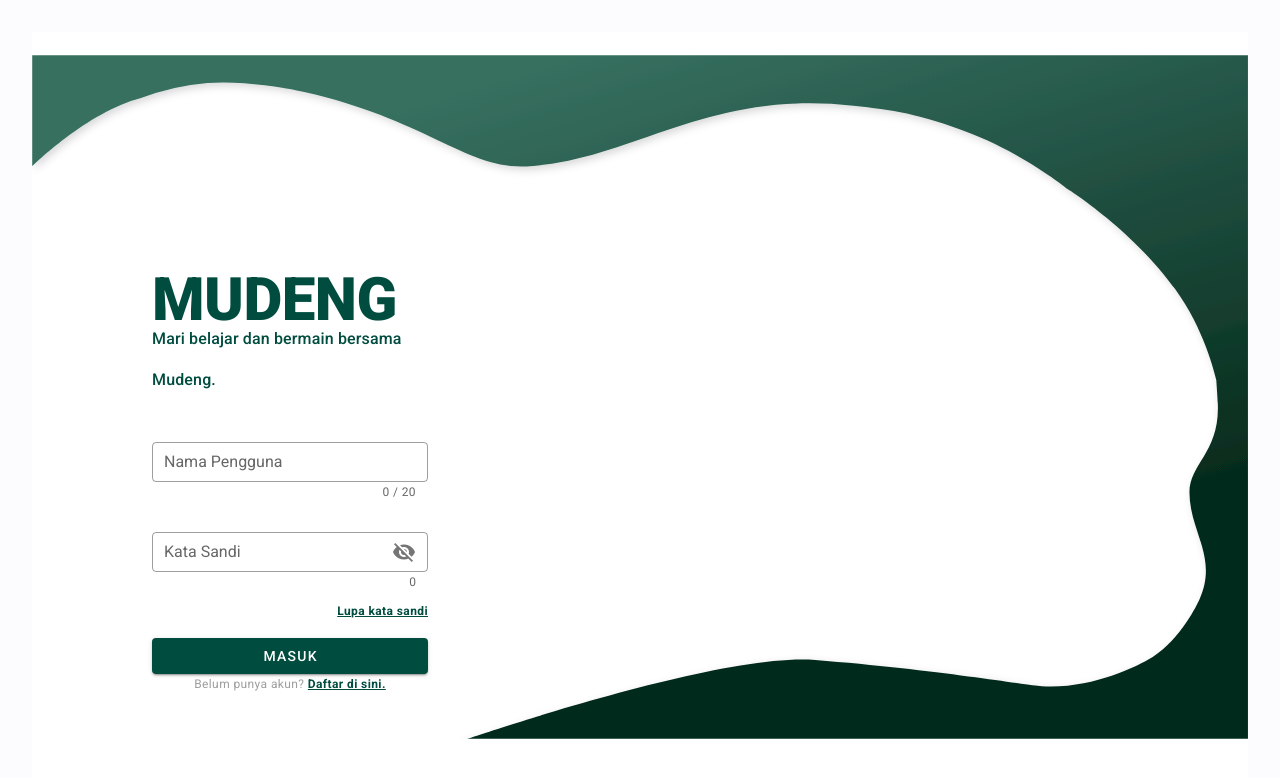
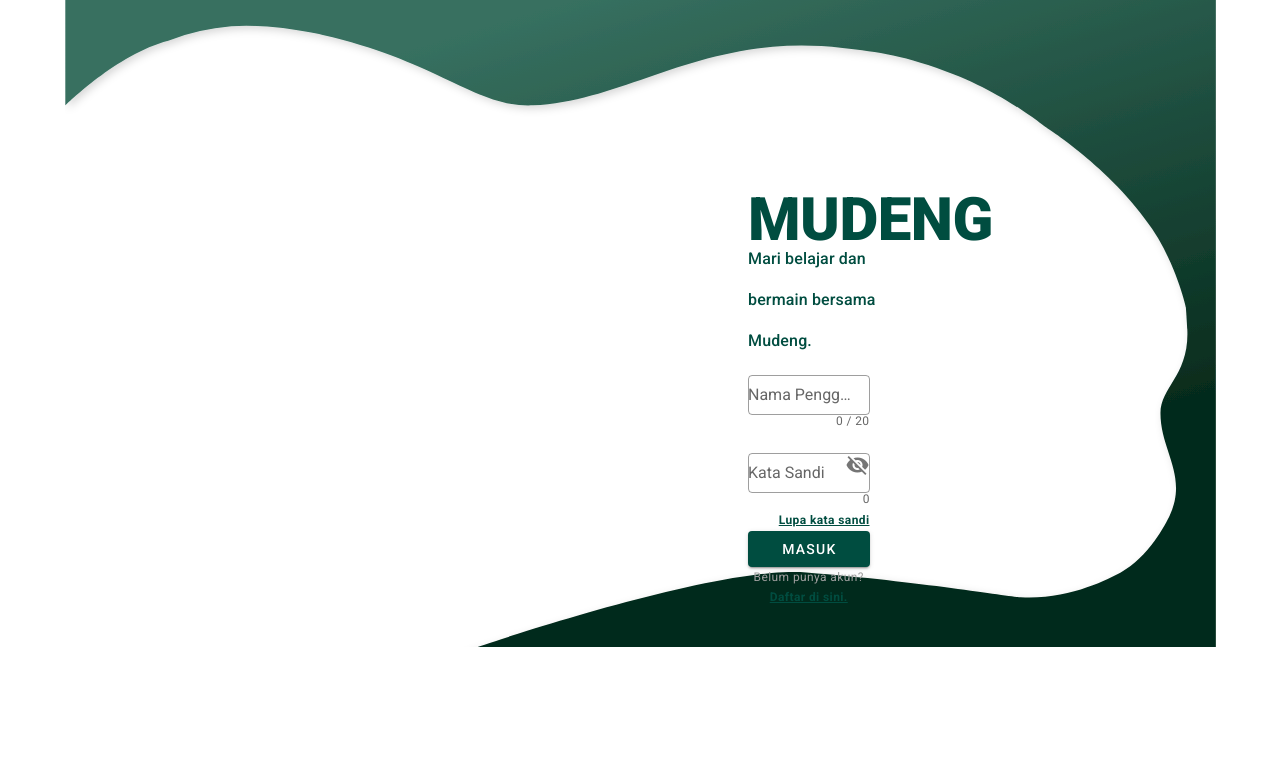
Before and after one commit to anakasuhbujuang/websitemudeng, a Vue app: page / in a window 1280 px wide. Shown: the top 778 px of the page. Built offline with nearby package versions, Linux system fonts and the light colour scheme.

Commit message:
clean whitespace on body

```diff
--- a/index.html
+++ b/index.html
@@ -1,6 +1,12 @@
 <!DOCTYPE html>
 <html lang="en">
   <head>
+    <style>
+      * {
+        padding: 0 !important;
+        margin: 0 !important;
+      }
+      </style>
     <meta charset="utf-8">
     <meta http-equiv="X-UA-Compatible" content="IE=edge">
     <meta name="viewport" content="width=device-width,initial-scale=1.0">
@@ -10,6 +16,7 @@
     <link rel="stylesheet" href="https://cdn.jsdelivr.net/npm/@mdi/font@latest/css/materialdesignicons.min.css">
   </head>
   <body>
+
     <noscript>
       <strong>We're sorry but mudengvuetify doesn't work properly without JavaScript enabled. Please enable it to continue.</strong>
     </noscript>
--- a/package.json
+++ b/package.json
@@ -3,7 +3,7 @@
   "version": "0.1.0",
   "private": true,
   "scripts": {
-    "serve": "vue-cli-service serve --port 80",
+    "serve": "vue-cli-service serve --port 8080",
     "build": "vue-cli-service build",
     "lint": "vue-cli-service lint"
   },
--- a/src/App.vue
+++ b/src/App.vue
@@ -1,24 +1,27 @@
-<template>
-  <v-app>
-    <v-content>
+<template >
+  <v-app >
+    <v-content >
       <router-view></router-view>
-      <!-- <stepper /> -->
     </v-content>
   </v-app>
 </template>
 
 <script>
-//import stepper from '@/components/stepper.vue'
 export default {
   name: 'App',
 
   data () {
     return {
       components: {
-       // stepper
       },
 
     }
   }
 };
 </script>
+
+<style>
+ body{
+   padding: 0 !important;
+   margin: 0 !important;}
+</style>
--- a/src/main.js
+++ b/src/main.js
@@ -3,7 +3,6 @@ import VueRouter from 'vue-router'
 import App from './App.vue'
 import Routes from './routes'
 
-// import Masuk from './Masuk.vue'
 import vuetify from './plugins/vuetify';
 
 Vue.config.productionTip = false
--- a/src/views/Masuk.vue
+++ b/src/views/Masuk.vue
@@ -1,7 +1,4 @@
-<template class="Masuk">
-
-    <div class="hidden-sm-and-down hidden-xl-only">
-
+<template style="padding:0; margin:0;">
     <v-img :src="SrcBgMasuk" contain >
 
       <v-row justify-md="center" class="pa-5 my-5">
@@ -131,7 +128,7 @@
 
     </v-img>
 
-  </div>
+
 
 </template>
 
@@ -188,34 +185,4 @@ export default {
 
 <style>
 
-body {
-    margin: 0;
-    background: #FCFCFF;
-}
-
-div.bgsign{
-
-  background-image: url('~@/assets/bgsign.svg');
-  background-repeat: no-repeat;
-  background-position: top;
-  background-attachment: fixed;
-  width: 1920;
-  height: 1080;
-
-  top: 0;
-  left: 0;
-
-  /* background-size: cover; */
-
-  /* transform: scale(1.1); */
-  z-index: -1;
-
-}
-/* url("img_tree.png") */
-
-.container {
-  width: 1280;
-  height: 960;
-}
-
 </style>
```
